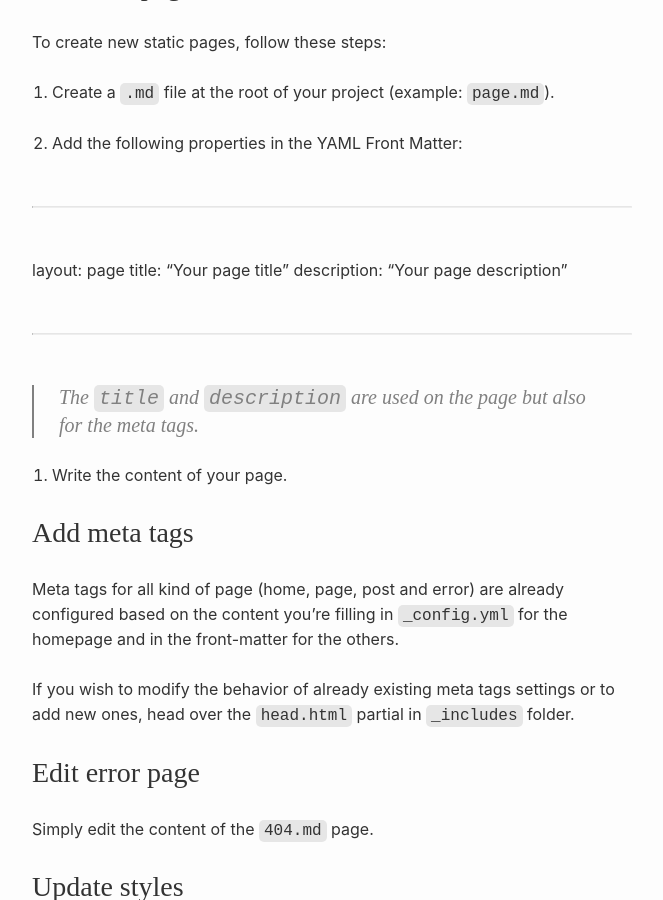
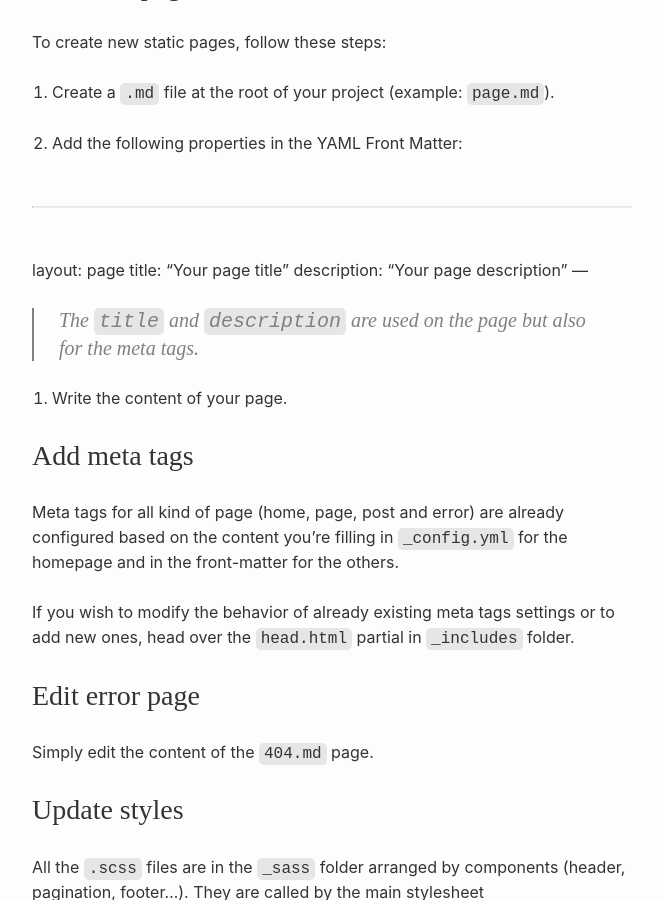
Before and after one commit to bellangerq/neige-theme, a Jekyll site: the page built from _posts/2018-06-21-how-to.markdown, in a window 1280 px wide and 900 px high, scrolled down 887 px. Shown: the whole window, without its empty margins (308-971 px from the left). Built offline with Jekyll 4.4.1, drawn with Linux system fonts in a browser that asks for light colours; our own code applies the rules of GitHub Pages for plain Markdown files; some of the changed lines change nothing that is shown.

Commit message:
Updated How To

```diff
--- a/_posts/2018-06-21-how-to.markdown
+++ b/_posts/2018-06-21-how-to.markdown
@@ -36,16 +36,14 @@ To create new static pages, follow these steps:
 2. Add the following properties in the YAML Front Matter:
 
    ---
-
    layout: page
    title: "Your page title"
    description: "Your page description"
-
    ---
 
-> The `title` and `description` are used on the page but also for the meta tags.
+   > The `title` and `description` are used on the page but also for the meta tags.
 
-1. Write the content of your page.
+3. Write the content of your page.
 
 ## Add meta tags
 
```
